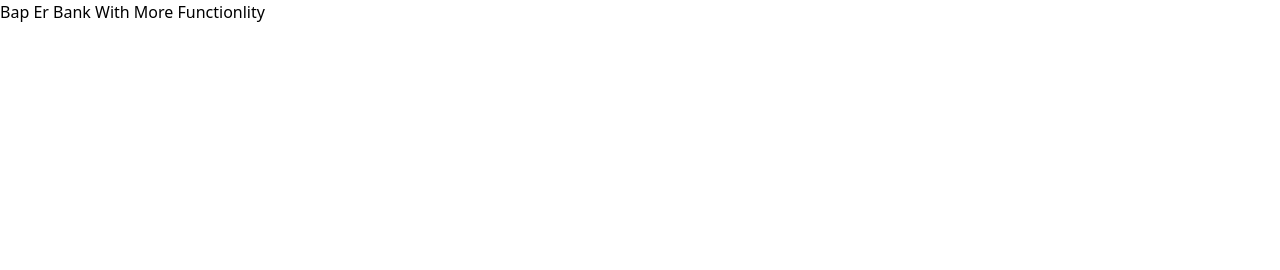
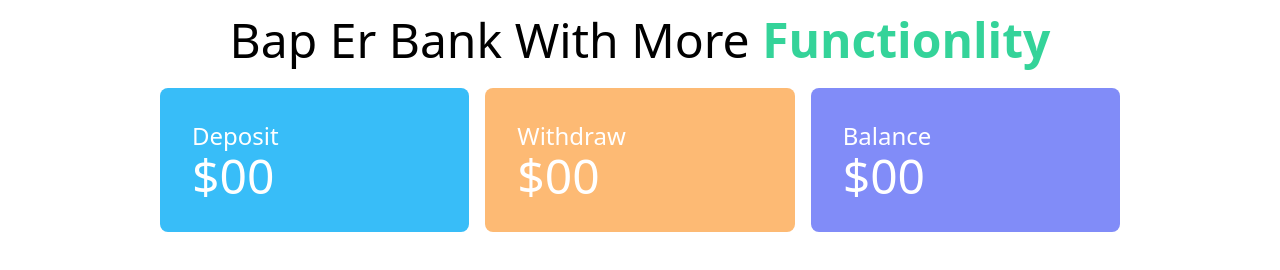
Before and after one commit to iamapusaha/baap-er-bank-with-more-function, a plain HTML site: page index.html in a window 1280 px wide. Drawn offline with nearby package versions, Linux system fonts and the light colour scheme.

Commit message:
added balance stutas section

```diff
--- a/index.html
+++ b/index.html
@@ -10,10 +10,29 @@
 </head>
 
 <body>
-    <header>
-        <h1>Bap Er Bank With More Functionlity</h1>
+    <header class="mt-4">
+        <h1 class="text-5xl text-center">Bap Er Bank With More <span
+                class="font-bold text-emerald-400">Functionlity</span></h1>
     </header>
     <main>
+        <!-- balance status section  -->
+        <section class="mt-6">
+            <div class="w-9/12 text-white grid grid-cols-3 gap-4 mx-auto">
+                <div class="bg-sky-400 rounded-lg p-8">
+                    <h3 class="text-2xl">Deposit</h3>
+                    <h2 class="text-5xl">$<span class="deposiit-total">00</span></h2>
+                </div>
+                <div class="bg-orange-300 rounded-lg p-8">
+                    <h3 class="text-2xl">Withdraw</h3>
+                    <h2 class="text-5xl">$<span class="withdraw-total">00</span></h2>
+                </div>
+                <div class="bg-indigo-400 rounded-lg p-8">
+                    <h3 class="text-2xl">Balance</h3>
+                    <h2 class="text-5xl">$<span class="balance-total">00</span></h2>
+                </div>
+
+            </div>
+        </section>
 
     </main>
 </body>
```
